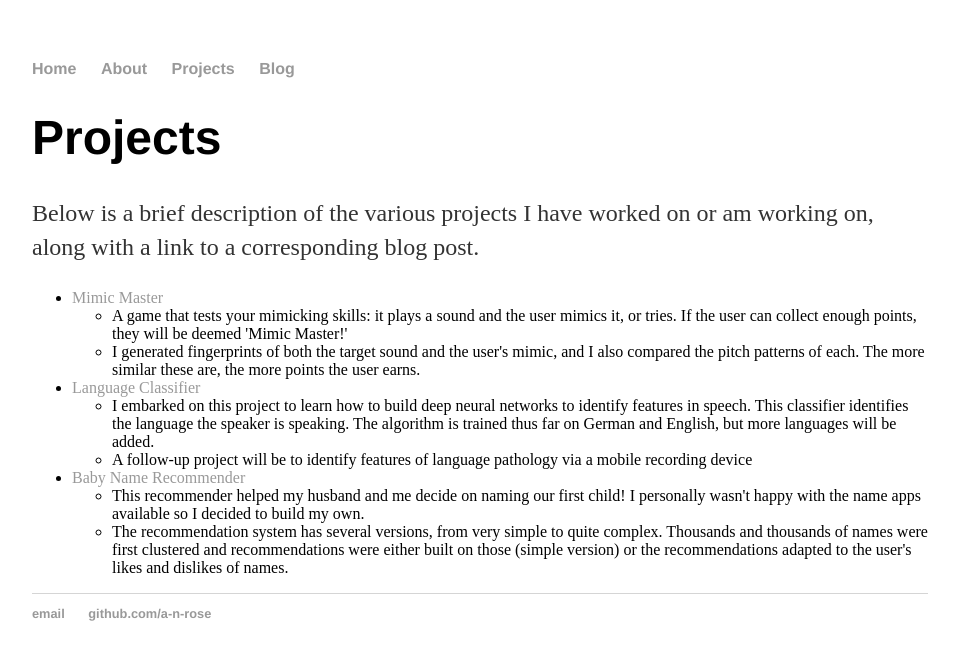
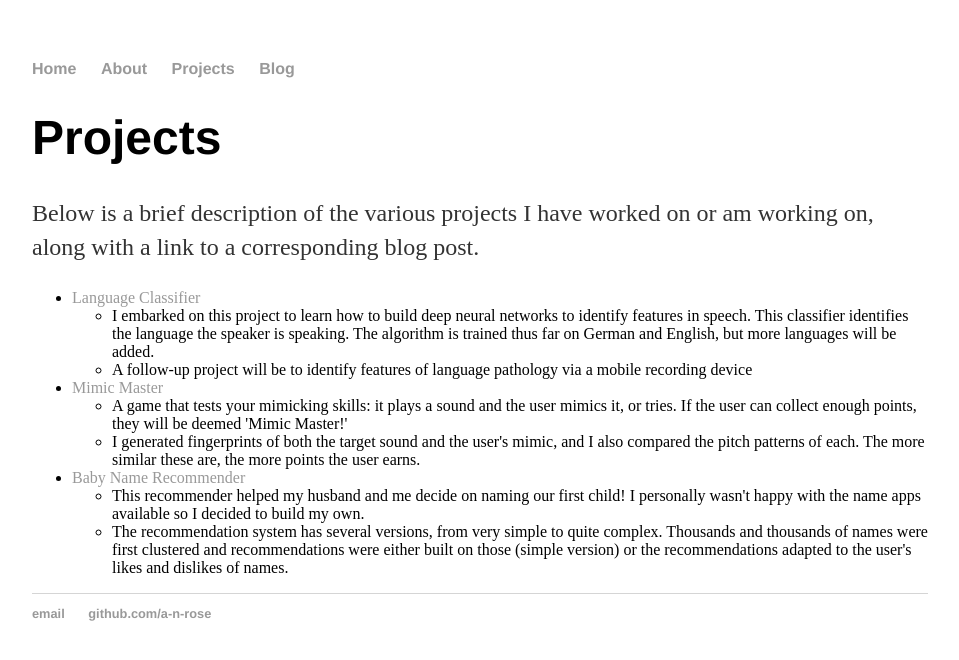
Before and after one commit to a-n-rose/a-n-rose.github.io, a Jekyll site: the page built from projects/index.html, in a window 1280 px wide. Shown: the top 660 px of the page, without its empty margins (160-1119 px from the left). Built offline with Jekyll 4.4.1, drawn with Linux system fonts in a browser that asks for light colours; some of the changed lines change nothing that is shown.

Commit message:
updated projects link to language classifier

```diff
--- a/projects/index.html
+++ b/projects/index.html
@@ -8,17 +8,19 @@
 			<p>Below is a brief description of the various projects I have worked on or am working on, along with a link to a corresponding blog post.</p>
 
 			<ul class="projects_list">
+				<li><a href="/2018/08/22/language-classifier.html">Language Classifier</a></li>
+				<ul class="project_description">
+					<li>I embarked on this project to learn how to build deep neural networks to identify features in speech. This classifier identifies the language the speaker is speaking. The algorithm is trained thus far on German and English, but more languages will be added.</li>
+					<li>A follow-up project will be to identify features of language pathology via a mobile recording device</li>
+					</ul>
+
 				<li><a href="/2018/08/01/mimic-master.html">Mimic Master</a></li>
 
 				<ul class="project_description">
 					<li>A game that tests your mimicking skills: it plays a sound and the user mimics it, or tries. If the user can collect enough points, they will be deemed 'Mimic Master!'</li>
 					<li>I generated fingerprints of both the target sound and the user's mimic, and I also compared the pitch patterns of each. The more similar these are, the more points the user earns.</li>
 					</ul>
-				<li><a href="/2018/08/09/language-classifier.html">Language Classifier</a></li>
-				<ul class="project_description">
-					<li>I embarked on this project to learn how to build deep neural networks to identify features in speech. This classifier identifies the language the speaker is speaking. The algorithm is trained thus far on German and English, but more languages will be added.</li>
-					<li>A follow-up project will be to identify features of language pathology via a mobile recording device</li>
-					</ul>
+
 				<li><a href="/projects/babyname-recommender">Baby Name Recommender</a></li>
 				<ul class="project_description">
 					<li>This recommender helped my husband and me decide on naming our first child! I personally wasn't happy with the name apps available so I decided to build my own.</li>
```
